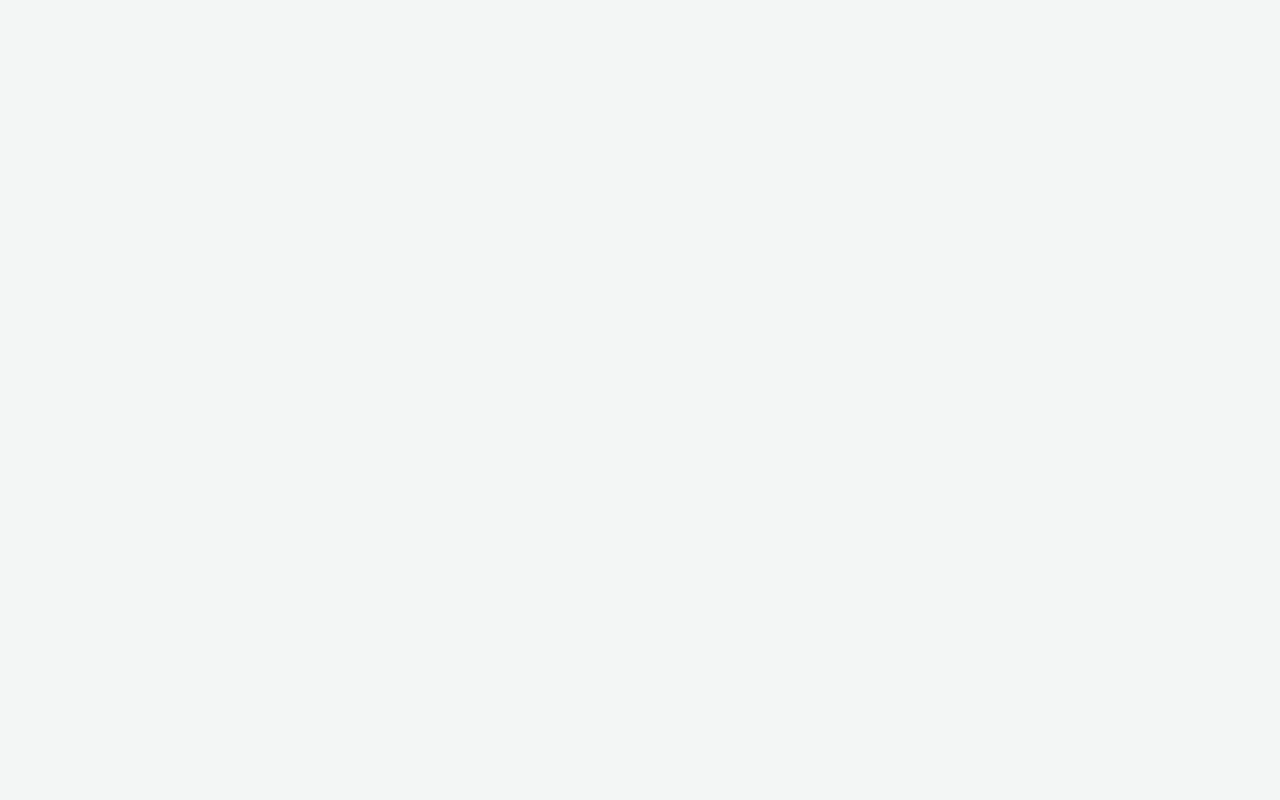
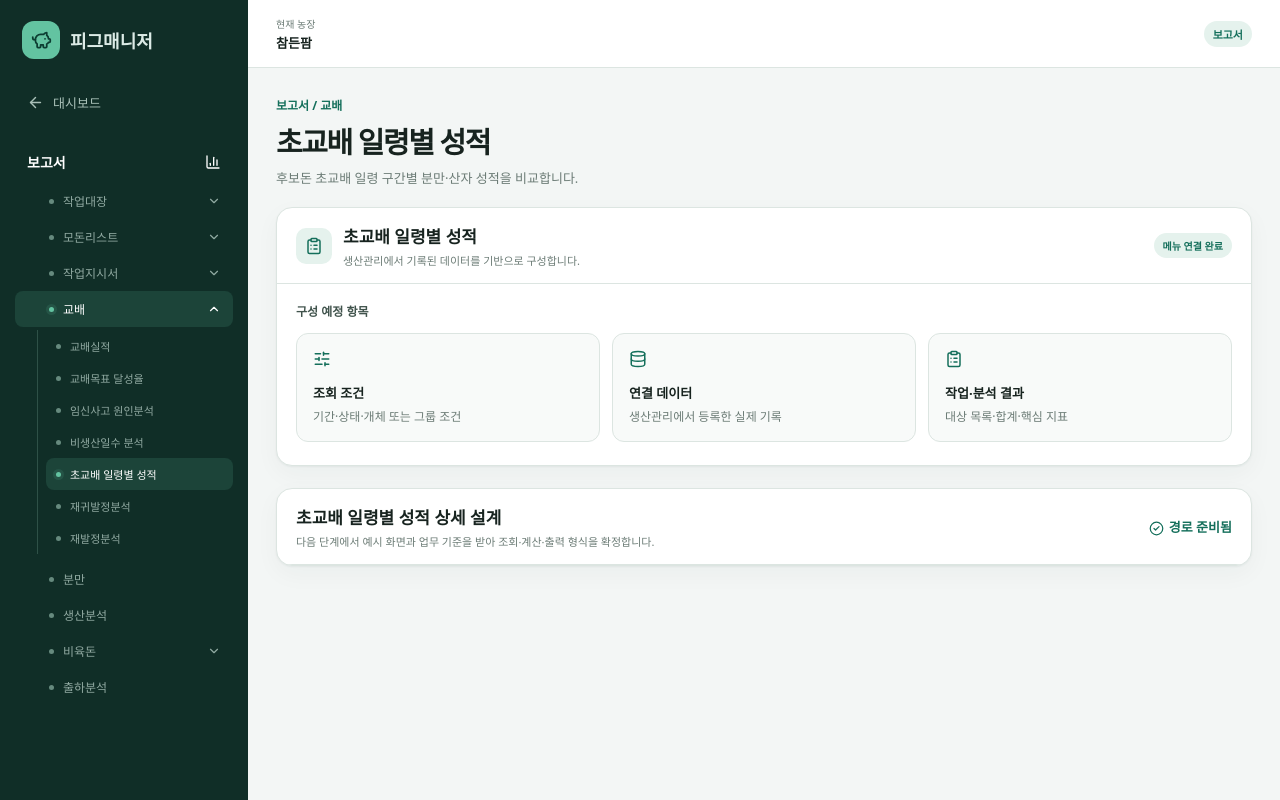
Before and after one commit to doctorswine/pig-manager, a Next.js app: page /reports/mating/first-mating-age in a window 1280 px wide. Before the commit this address had no page. Built offline with nearby package versions, Linux system fonts and the light colour scheme.

Commit message:
feat: 보고서 교배 하위 메뉴 7개 추가

```diff
--- a/app/reports/_data/report-menus.ts
+++ b/app/reports/_data/report-menus.ts
@@ -47,7 +47,13 @@ export const workOrderMenus = [
 
 // 보고서 > 교배, 비육돈 하위 메뉴(작업지시서에서 이동)
 export const matingReportMenus = [
+  { key: "mating-results", label: "교배실적", route: "/reports/mating/mating-results", description: "기간별 교배 두수와 후보돈·경산돈·재교배 실적을 확인합니다." },
   { key: "mating-target", label: "교배목표 달성율", route: "/reports/mating/mating-target", description: "기간별 교배 목표와 실제 달성률을 비교합니다." },
+  { key: "pregnancy-incident-analysis", label: "임신사고 원인분석", route: "/reports/mating/pregnancy-incident-analysis", description: "재발·불임·유산 등 임신사고를 원인별로 분석합니다." },
+  { key: "non-productive-days", label: "비생산일수 분석", route: "/reports/mating/non-productive-days", description: "이유·사고 후 재교배까지의 비생산일수를 분석합니다." },
+  { key: "first-mating-age", label: "초교배 일령별 성적", route: "/reports/mating/first-mating-age", description: "후보돈 초교배 일령 구간별 분만·산자 성적을 비교합니다." },
+  { key: "return-to-estrus", label: "재귀발정분석", route: "/reports/mating/return-to-estrus", description: "이유 후 재귀발정(재교배)까지 걸린 일수를 분석합니다." },
+  { key: "repeat-estrus", label: "재발정분석", route: "/reports/mating/repeat-estrus", description: "교배 후 재발정(재발) 발생 시기와 비율을 분석합니다." },
 ] as const;
 
 export const fatteningReportMenus = [
--- a/app/reports/mating/page.tsx
+++ b/app/reports/mating/page.tsx
@@ -1,3 +1,3 @@
 import { redirect } from "next/navigation";
 
-export default function Page() { redirect("/reports/mating/mating-target"); }
+export default function Page() { redirect("/reports/mating/mating-results"); }
```
Also changed, not shown: 1 other file (tests, documents, lock files or other folders).
